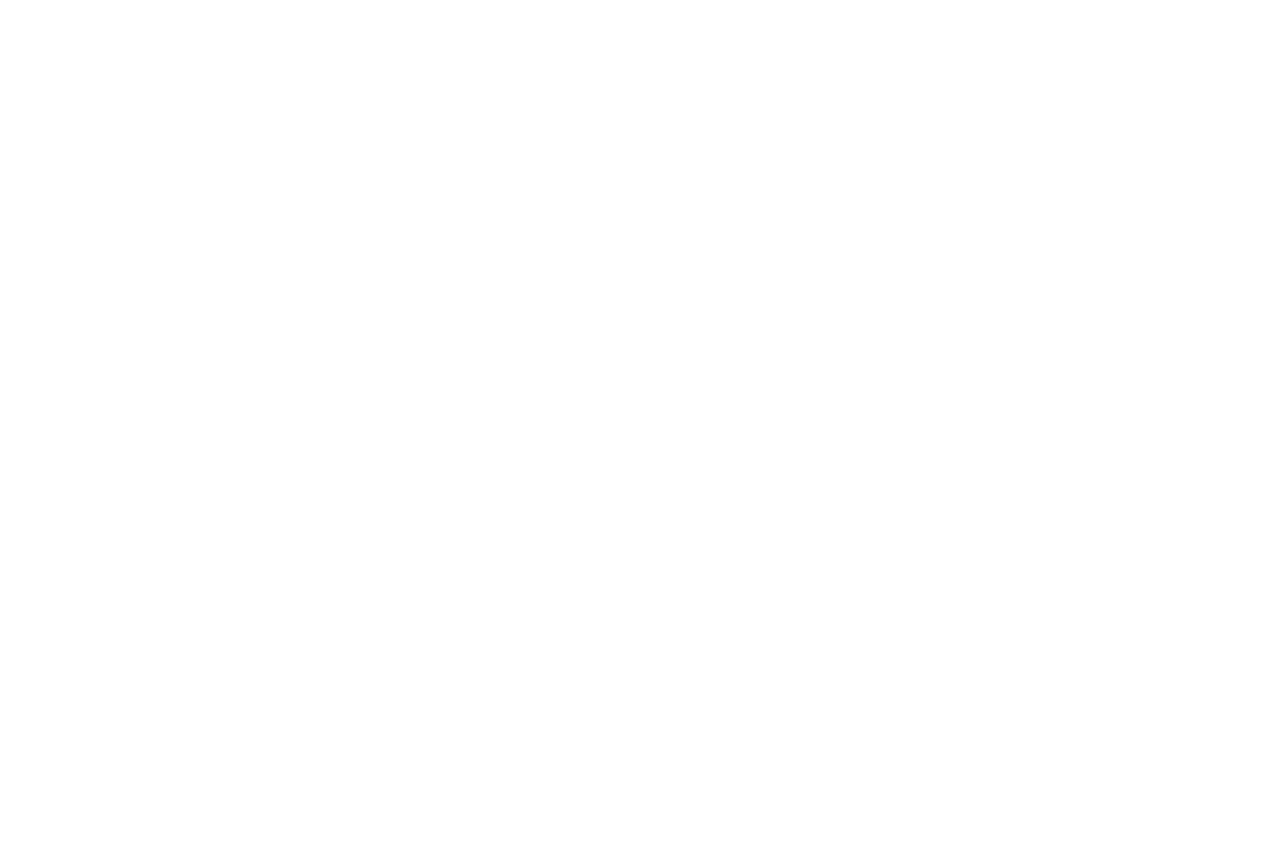
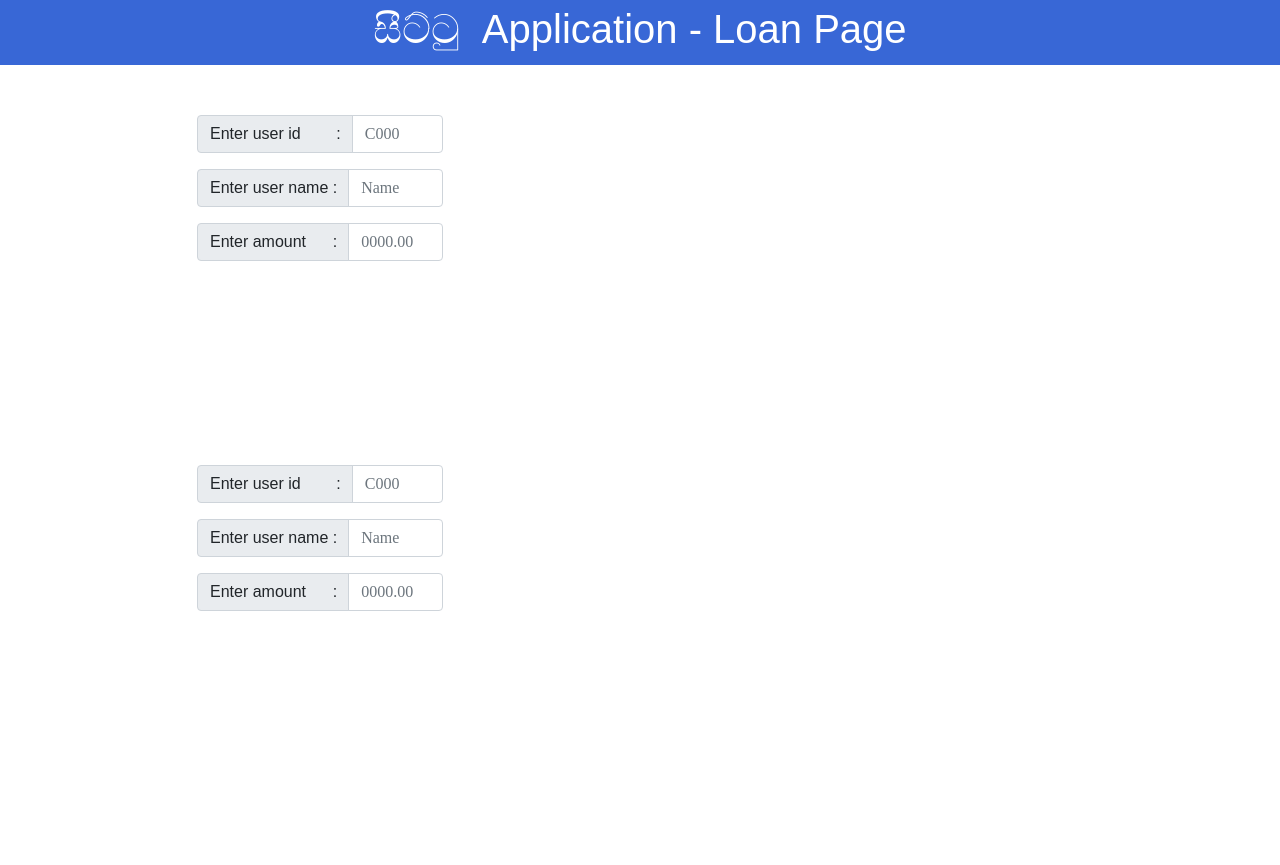
Before and after one commit to Mindula-Dilthushan/Sittu, a Flask app: page /loan in a window 1280 px wide. Before the commit the page is empty. Before the commit the page ends 800 px from the top, so only its background shows below. Run offline with Flask 2, Linux system fonts and the light colour scheme.

Commit message:
top-content-design

```diff
--- a/static/css/main.css
+++ b/static/css/main.css
@@ -101,3 +101,26 @@
 }
 
 /*end index css ------------------------------------------------------------------------------------------------------*/
+
+.loan-body {
+    width: 100vw;
+    height: 100vh;
+    overflow: hidden;
+}
+
+.content-area {
+    width: 50%;
+    height: 100%;
+    flex-direction: column;
+    padding: 50px;
+}
+
+.top-div {
+    width: 100%;
+    height: 100%;
+}
+
+.loan-form {
+    flex-direction: column;;
+    display: flex;
+}
--- a/templates/loan.html
+++ b/templates/loan.html
@@ -3,9 +3,101 @@
 <head>
     <meta charset="UTF-8">
     <title>සීට්ටු Application - Loan Page</title>
+
+    <!--insert css files ---------------------------------------------------------------------------------------------->
+    <link rel="stylesheet" href="../static/css/main.css">
+    <link href="../static/css/bootstrap.min.css" rel="stylesheet">
+
 </head>
-<body>
+<body class="overflow-hidden">
+
+<div class="header-div">
+    <h1 class="header text-center text-white font">
+        සීට්ටු&nbsp Application - Loan Page
+    </h1>
+</div>
+
+<div class="display-center content-area">
+
+    <div class="top-div">
+        <form class="loan-form" method="post">
+            <div class="text-center">
+                <div class="container w-50">
+                    <div class="input-group mb-3 text-center">
+                        <span class="input-group-text font">Enter user id&nbsp&nbsp&nbsp&nbsp&nbsp&nbsp&nbsp :</span>
+                        <label for="user_id"></label>
+                        <input type="text"
+                               class="form-control"
+                               id="user_id"
+                               name="userid"
+                               placeholder="C000"
+                        >
+                    </div>
+                    <div class="input-group mb-3 text-center">
+                        <span class="input-group-text font">Enter user name : </span>
+                        <label for="user_name"></label>
+                        <input type="text"
+                               class="form-control"
+                               id="user_name"
+                               name="username"
+                               placeholder="Name"
+                        >
+                    </div>
+                    <div class="input-group mb-3 text-center">
+                        <span class="input-group-text font">Enter amount&nbsp&nbsp&nbsp&nbsp&nbsp : </span>
+                        <label for="user_amount"></label>
+                        <input type="number"
+                               class="form-control"
+                               id="user_amount"
+                               name="useramount"
+                               placeholder="0000.00"
+                        >
+                    </div>
+                </div>
+            </div>
+        </form>
+    </div>
+    <div class="top-div">
+        <form class="loan-form" method="post">
+            <div class="text-center">
+                <div class="container w-50">
+                    <div class="input-group mb-3 text-center">
+                        <span class="input-group-text font">Enter user id&nbsp&nbsp&nbsp&nbsp&nbsp&nbsp&nbsp :</span>
+                        <label for="user_id"></label>
+                        <input type="text"
+                               class="form-control"
+                               id="user_id_2"
+                               name="userid"
+                               placeholder="C000"
+                        >
+                    </div>
+                    <div class="input-group mb-3 text-center">
+                        <span class="input-group-text font">Enter user name : </span>
+                        <label for="user_name"></label>
+                        <input type="text"
+                               class="form-control"
+                               id="user_name_2"
+                               name="username"
+                               placeholder="Name"
+                        >
+                    </div>
+                    <div class="input-group mb-3 text-center">
+                        <span class="input-group-text font">Enter amount&nbsp&nbsp&nbsp&nbsp&nbsp : </span>
+                        <label for="user_amount"></label>
+                        <input type="number"
+                               class="form-control"
+                               id="user_amount_2"
+                               name="useramount"
+                               placeholder="0000.00"
+                        >
+                    </div>
+                </div>
+            </div>
+        </form>
+    </div>
+</div>
 
 
+<script src="../static/js/main.js"></script>
 </body>
 </html>
```
